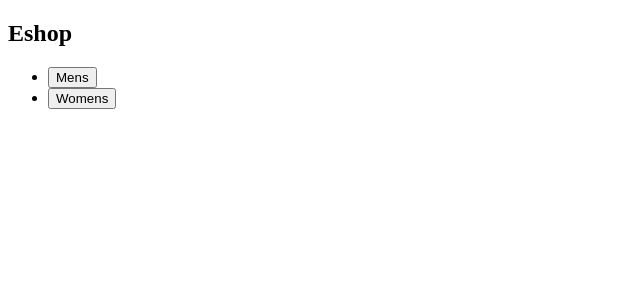
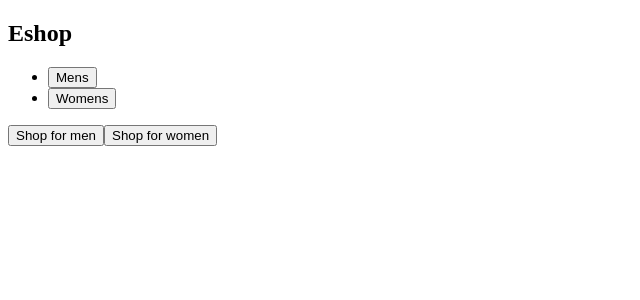
Before and after one commit to Egeeoz/eshop, a React (Vite) app: page / in a window 1280 px wide. Shown: the top 300 px of the page, without its empty margins (0-640 px from the left). Built offline with nearby package versions, Linux system fonts and the light colour scheme.

Commit message:
Add hero component

```diff
--- a/src/App.tsx
+++ b/src/App.tsx
@@ -1,4 +1,5 @@
 import './App.css';
+import Hero from './components/hero';
 import Navbar from './components/navbar';
 
 function App() {
@@ -10,6 +11,7 @@ function App() {
   return (
     <>
       <Navbar title="Eshop" navItems={navItems} />
+      <Hero />
     </>
   );
 }
--- /dev/null
+++ b/src/components/hero.tsx
@@ -0,0 +1,10 @@
+const Hero = () => {
+  return (
+    <section>
+      <button>Shop for men</button>
+      <button>Shop for women</button>
+    </section>
+  );
+};
+
+export default Hero;
```
